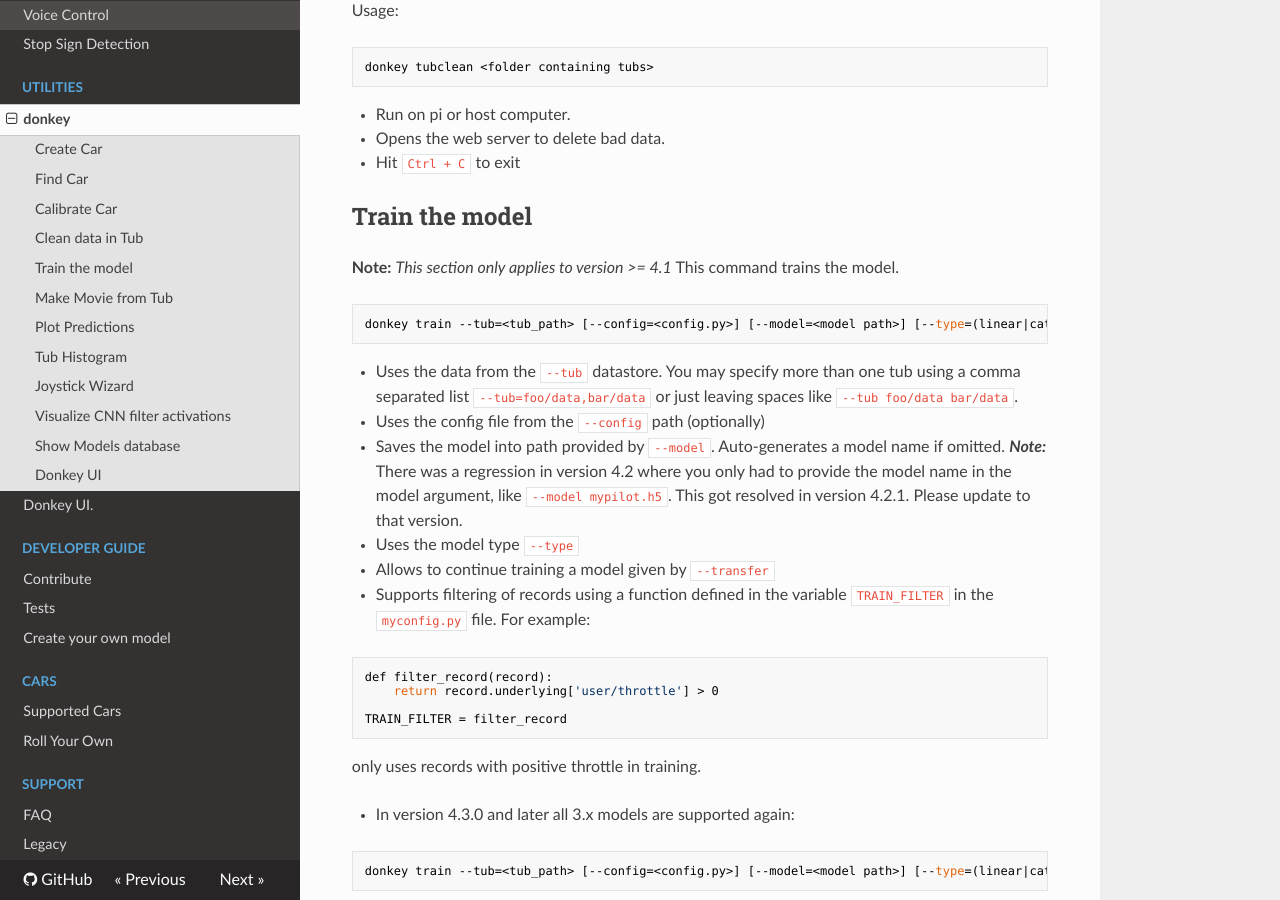
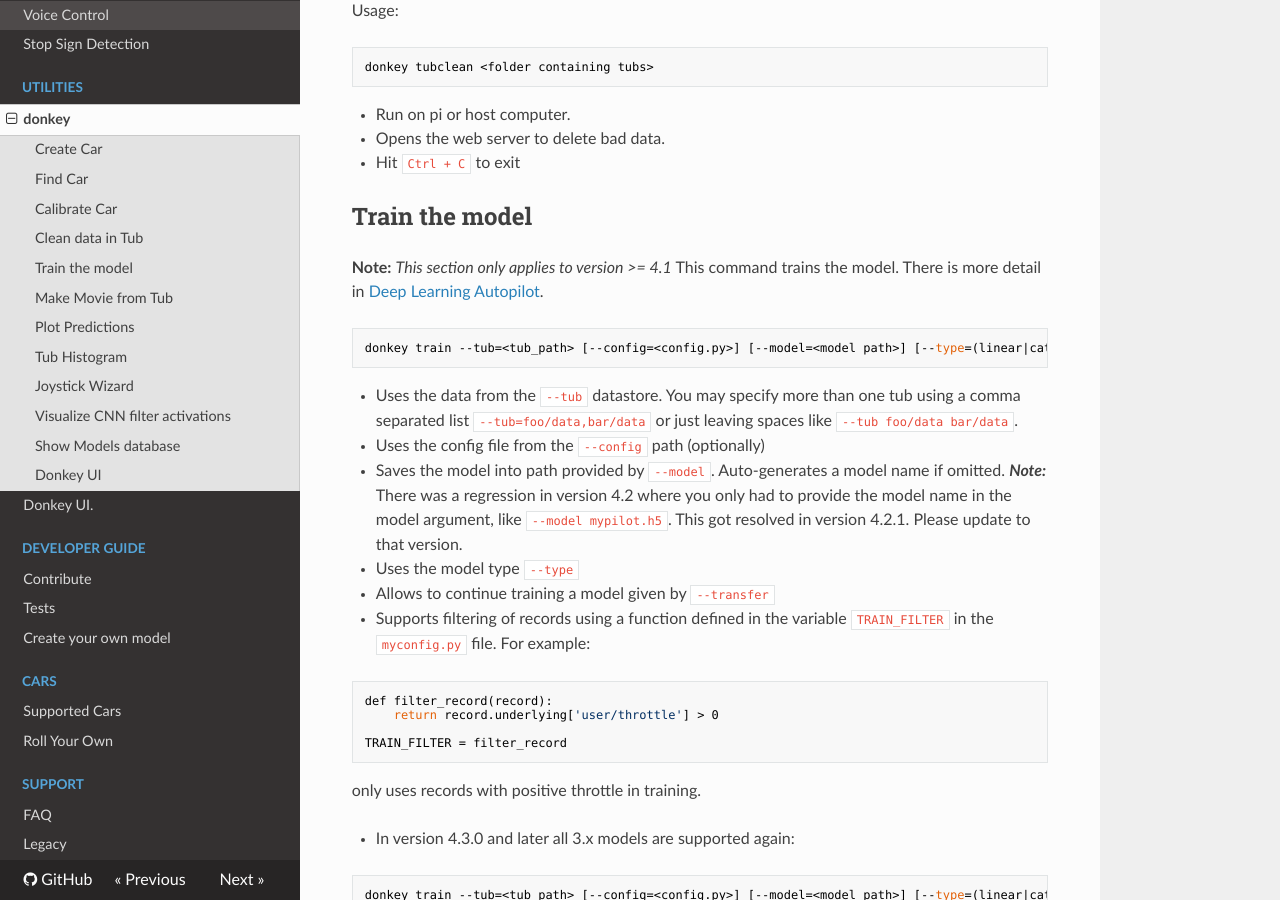
Before and after one commit to autorope/donkeydocs, an MkDocs documentation site: the page built from docs/utility/donkey.md, in a window 1280 px wide and 900 px high, scrolled down 1480 px. Built offline with MkDocs 1.6.1, drawn with Linux system fonts in a browser that asks for light colours; nearby versions of some CDN libraries.

Commit message:
Update donkey.md
Add link to detailed discussion of training for the deep learning autopilot.

````diff
--- a/docs/utility/donkey.md
+++ b/docs/utility/donkey.md
@@ -67,7 +67,7 @@ donkey tubclean <folder containing tubs>
 
 ## Train the model
 **Note:** _This section only applies to version >= 4.1_
-This command trains the model.
+This command trains the model.  There is more detail in [Deep Learning Autopilot](/guide/deep_learning/train_autopilot/#train-a-model).
 
 ```bash
 donkey train --tub=<tub_path> [--config=<config.py>] [--model=<model path>] [--type=(linear|categorical|inferred)] [--transfer=<transfer model path>]
````
